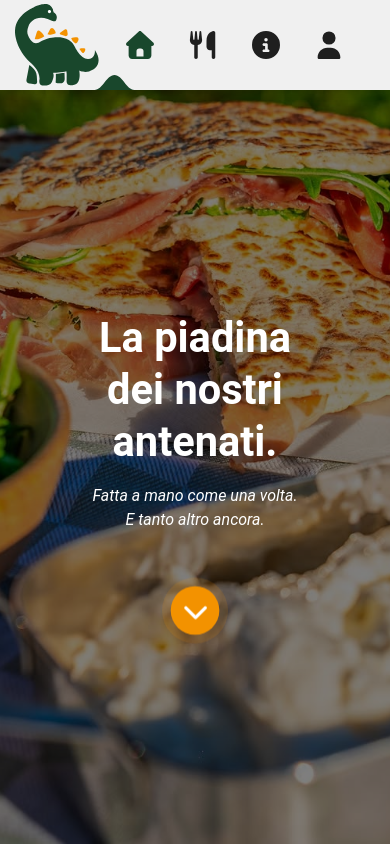
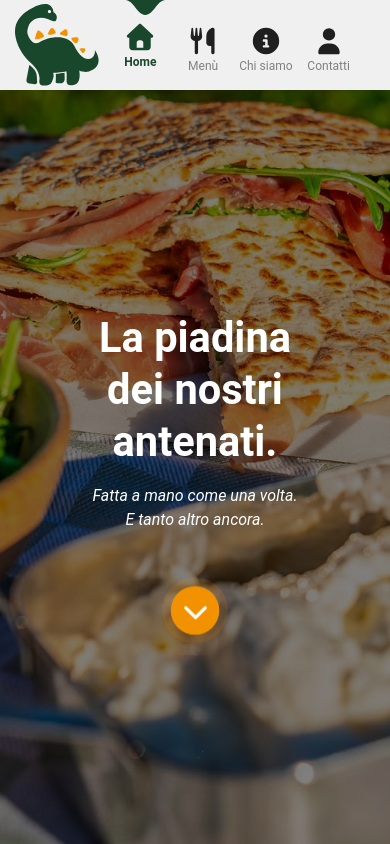
Before and after one commit to pierreerrico/piadinosauro, a Next.js app: page / in a window 390 px wide. Built offline with nearby package versions, Linux system fonts and the light colour scheme.

Commit message:
more edits

```diff
--- a/src/app/page.css
+++ b/src/app/Home/Home.css
@@ -5,7 +5,7 @@
     position: relative;
     width: 100vw;
     height: 100vh;
-    background-image: url('./images/piadina-hero.jpeg');
+    background-image: url('../images/piadina-hero.jpeg');
     background-size: cover;
     background-position: center;
     background-repeat: no-repeat;
--- a/src/app/Home/Home.tsx
+++ b/src/app/Home/Home.tsx
@@ -9,6 +9,7 @@ import { faChevronDown } from '@fortawesome/free-solid-svg-icons';
 import 'swiper/css';
 import 'swiper/css/pagination';
 import { useAppContext } from '../AppContext';
+import './Home.css';
 
 const Home = forwardRef<HTMLElement, {}>((props, ref) => {
     const swiperRef = useRef<SwiperType | null>(null);
--- a/src/app/Menu/Menu.css
+++ b/src/app/Menu/Menu.css
@@ -1,50 +1,36 @@
 .menu-wrapper {
   width: 100vw;
-  height: fit-content;
-  margin-top: calc(60px + 5vw);
-}
-
-.menu-swiper {
-  width: 100%;
-  height: 100%;
+  top: 0 !important;
+  margin: 0;
+  position: relative;
 }
 
 .menu-slide {
-  display: flex;
-  justify-content: center;
-  align-items: center;
-  height: 100%;
+  position: absolute;
+  height: auto;
+  top: 90px;
+  margin: 0;
   background: #f0f0f0; /* colore di sfondo neutro */
-  padding: 30px 0 50px 0;
+  padding: 4vw;
 }
 
 .menu-image {
-  max-width: 90vw;
-  max-height: calc(100vh - 300px);
-  object-fit: contain;
   width: auto;
+  height: auto;
   display: block;
   border-radius: 8px;
   position: relative;
   box-shadow: 0 4px 20px rgba(0, 0, 0, 0.5) !important;
 }
 
-.menu-swiper .swiper-button-next,
-.menu-swiper .swiper-button-prev {
+.menu-wrapper .swiper-pagination {
   display: block;
-  color: var(--secondary-color);
-  padding: 0 7vw 0 7vw;
-  font-weight: bold;
-  transform: scale(0.6);
+  position: absolute;
+  top: calc(131.87vw + 90px + 6vw);
+  height: fit-content;
 }
 
-.menu-swiper .swiper-pagination {
-    display: block;
-    bottom: 5px;
-    position: absolute;
-}
-
-.menu-swiper .swiper-pagination-bullet {
+.swiper-pagination-bullet {
   background: transparent !important;
   color: rgba(0, 0, 0, 0.5) !important;
   font-weight: bold !important;
@@ -60,7 +46,7 @@
   transition: 0.2s !important;
 }
 
-.menu-swiper .swiper-pagination-bullet-active {
+.swiper-pagination-bullet-active {
   background: var(--secondary-color) !important;
   border: 1px solid var(--secondary-color) !important;
   transform: scale(1.2) !important;
--- a/src/app/Menu/Menu.tsx
+++ b/src/app/Menu/Menu.tsx
@@ -12,12 +12,11 @@ const Menu = forwardRef<HTMLElement, {}>((props, ref) => {
   const slideCount = 6;
 
   return (
-    <main className="menu-wrapper">
+    <main className='menu-wrapper'>
       <Swiper
         modules={[Navigation, Pagination, Mousewheel, Keyboard]}
-        spaceBetween={50}
+        spaceBetween={10}
         slidesPerView={1}
-        navigation
         pagination={{
           clickable: true,
           renderBullet: (index, className) =>
@@ -26,7 +25,6 @@ const Menu = forwardRef<HTMLElement, {}>((props, ref) => {
         mousewheel
         keyboard
         loop={true}
-        className="menu-swiper"
       >
         {Array.from({ length: slideCount }, (_, i) => (
           <SwiperSlide key={i}>
@@ -40,6 +38,7 @@ const Menu = forwardRef<HTMLElement, {}>((props, ref) => {
           </SwiperSlide>
         ))}
       </Swiper>
+
     </main>
   );
 });
--- a/src/app/Navbar/Navbar.css
+++ b/src/app/Navbar/Navbar.css
@@ -99,7 +99,6 @@
 
 .navbar-link.active {
   color: var(--main-color);
-  transform: traslateY(10px);
 }
 
 
@@ -204,11 +203,6 @@
     padding: 0;
   }
 
-  .navbar-link-label {
-
-    font-size: small;
-  }
-
   .navbar-link-icon {
     transform: scale(1.2);
     margin-right: 0;
@@ -268,29 +262,35 @@
     position: relative;
     flex: 1 1 0;
     flex-direction: column;
-    justify-content: center;
+    justify-content: end;
     align-items: center;
-    height: 50px !important;
+    height: 60px !important;
     padding: 0;
     gap: 0.5rem;
   }
 
+  .navbar-link.active {
+    transform: translateY(-4px);
+  }
+
   .navbar-link-icon {
-    transform: scale(1.75);
+    transform: scale(1.65);
     margin: 0;
     padding: 0;
-  }
-
-  .navbar-labels {
-    display: flex;
-    flex-direction: row;
-    justify-content: space-between;
-    align-items: center;
+    transition: 0.3s cubic-bezier(0.85, 0, 0.15, 1) 0s;
   }
 
   .navbar-label {
+    color: grey;
+    font-weight: normal;
     text-align: center;
     font-size: 0.75rem;
+    transition: 0.3s cubic-bezier(0.85, 0, 0.15, 1) 0s;
+  }
+
+  .navbar-link.active .navbar-label {
+    color: var(--main-color);
+    font-weight: bold;
   }
 
   .navbar-link:hover::after,
@@ -300,16 +300,15 @@
 
   .navbar-indicator {
     position: absolute;
-    bottom: -20px;
-    mix-blend-mode: destination-out;
+    top: 0px;
     font-size: 0.75rem;
     width: 40px;
     height: 40px;
     border-radius: 0px;
     transform: translateX(-50%);
-    transition: 0.2s ease;
+    transition: 0.3s cubic-bezier(0.85, 0, 0.15, 1) 0s;
     background: var(--main-color);
-    clip-path: path("M0 40 C8 40 12 25 20 25 C28 25 32 40 40 40 L40 40 L0 40 Z");
+    clip-path: path("M0 0 C8 0 12 15 20 15 C28 15 32 0 40 0 L40 0 L0 0 Z");
     z-index: 10;
   }
 }
--- a/src/app/Navbar/Navbar.tsx
+++ b/src/app/Navbar/Navbar.tsx
@@ -16,7 +16,7 @@ export default function Navbar({ swiperRef }: { swiperRef: React.RefObject<any>
   const slideNames = useAppContext().slideNames;
 
   const navRef = useRef<HTMLElement[]>([]);
-  const [indicatorPosition, setIndicatorPosition] = useState(15.5);
+  const [indicatorPosition, setIndicatorPosition] = useState(145.375);
 
   const navItems = [
     { label: "Home", id: slideNames[0], icon: faHome },
@@ -31,13 +31,8 @@ export default function Navbar({ swiperRef }: { swiperRef: React.RefObject<any>
       swiperRef.current?.slideTo(index);
       setCurrentSlide(slideId);
       const indicator = navRef.current[index];
-      let absolutePosition = indicator.offsetLeft + indicator.offsetWidth / 2;
-      let relativePosition = indicator.getBoundingClientRect().left + indicator.getBoundingClientRect().width / 2;
-      const navbar = document.querySelector(".navbar-outer") as HTMLElement | null;
-      if (navbar) {
-        navbar.style.setProperty('--cutout-x', `${relativePosition}px`);
-      }
-      setIndicatorPosition(absolutePosition);
+      let position = indicator.getBoundingClientRect().left + indicator.getBoundingClientRect().width / 2;
+      setIndicatorPosition(position);
     }
   };
 
@@ -58,11 +53,11 @@ export default function Navbar({ swiperRef }: { swiperRef: React.RefObject<any>
             type="button"
           >
             <FontAwesomeIcon icon={icon} className="navbar-link-icon" />
+            <div className="navbar-label">{label}</div>
           </button>
         ))}
-        <div className="navbar-indicator" style={{ left: indicatorPosition }} />
       </div>
-
+      <div className="navbar-indicator" style={{ left: indicatorPosition }} />
 
       <div className="navbar-logo">
         <div className="navbar-logo-desktop">
--- a/src/app/globals.css
+++ b/src/app/globals.css
@@ -29,6 +29,7 @@ body {
 html, body {
   height: 100%;
   overflow-x: clip;
+  overflow-y: hidden !important;
   scroll-behavior: smooth;
   scroll-snap-stop: always
 }
--- a/src/app/page.tsx
+++ b/src/app/page.tsx
@@ -1,6 +1,5 @@
 'use client';
 
-import './page.css';
 import { useRef, useEffect, useState, useLayoutEffect } from 'react';
 import { Swiper, SwiperSlide } from 'swiper/react';
 import type { Swiper as SwiperType } from 'swiper';
@@ -34,7 +33,6 @@ export default function Page() {
         modules={[Navigation, Pagination, Mousewheel, Keyboard]}
         direction="horizontal"
         slidesPerView={1}
-        pagination={{ clickable: true }}
         allowTouchMove={false}
         className="swiper-container-1"
         onSwiper={(swiper) => (swiperRef.current = swiper)}
```
Lines whose indentation alone changed are shown as unchanged.
